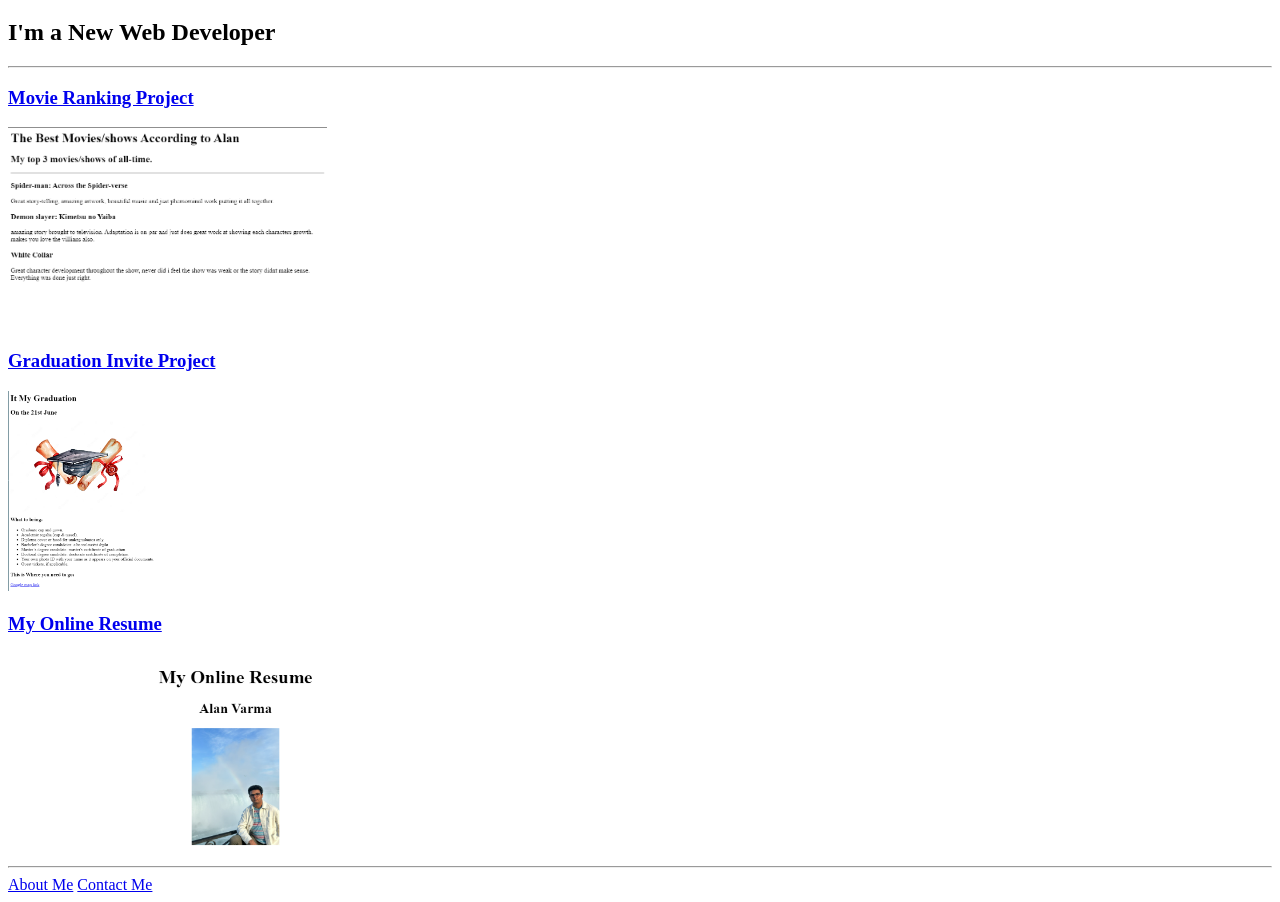
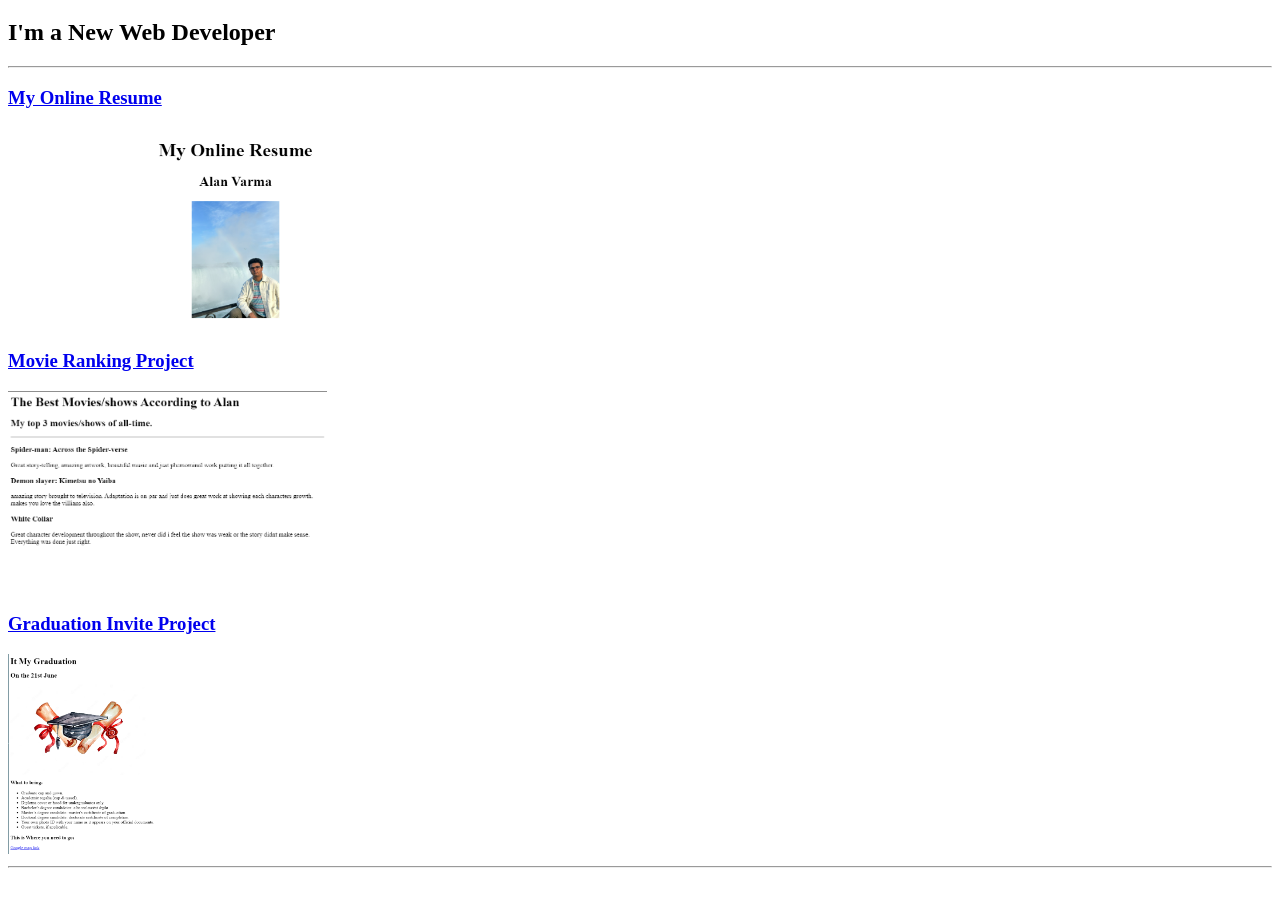
Before and after one commit to alanvarma/webdev, a plain HTML site: page index.html in a window 1280 px wide. Shown: the part 61-963 px from the top of the page. After the commit the page ends 937 px from the top, so only its background shows below. Drawn offline with Linux system fonts and the light colour scheme.

Commit message:
update so that resume is first

```diff
--- a/index.html
+++ b/index.html
@@ -10,16 +10,13 @@
     <h1>Alan Varma's Portfilio</h1>
     <h2>I'm a New Web Developer</h2>
     <hr>
+    <h3><a href="./public/Capstone Project 1/index.html">My Online Resume</a></h3>
+    <img src="./assets/images/resume.png" alt="Screenshot of My Online Resume" height="200">
     <h3><a href="./public/movie.html">Movie Ranking Project</a></h3>
     <img src="./assets/images/movie.png" alt="Screenshot of movie project" height="200">
     <h3><a href="./public/graduation.html">Graduation Invite Project</a></h3>
     <img src="./assets/images/graduation.png" alt="Screenshot of Graduation Invite Project" height="200">
-    <h3><a href="./public/Capstone Project 1/index.html">My Online Resume</a></h3>
-    <img src="./assets/images/resume.png" alt="Screenshot of My Online Resume" height="200">
     <hr>
-    <a href="./public/about.html">About Me</a>
-    <a href="./public/contact.html">Contact Me</a>
-
 </body>
 </html>
 
```
